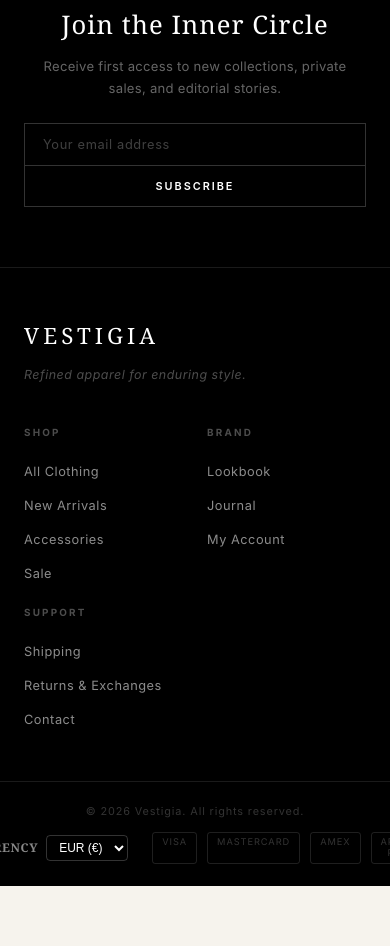
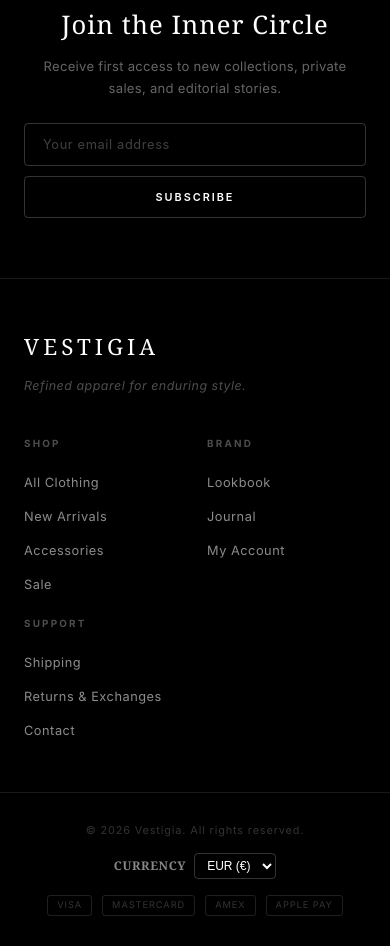
Before and after one commit to nimsaracruzz-wq/vestigia-, a React (Vite) app: page /journal in a window 390 px wide. Shown: the part 2140-3086 px from the top of the page. Before the commit the page ends 3026 px from the top, so only its background shows below. Built offline with nearby package versions, Linux system fonts and the light colour scheme; no server answers.

Commit message:
Fix mobile version footer responsiveness, alignment, and cropping

```diff
--- a/src/components/layout/Footer.tsx
+++ b/src/components/layout/Footer.tsx
@@ -91,7 +91,7 @@ export default function Footer() {
           &copy; {new Date().getFullYear()} Vestigia. All rights reserved.
         </p>
 
-        <div className="lux-footer__bottom-right" style={{ display: 'flex', alignItems: 'center', gap: '24px' }}>
+        <div className="lux-footer__bottom-right">
           <CurrencySwitcher />
 
           <div className="lux-footer__payments">
--- a/src/styles.css
+++ b/src/styles.css
@@ -3500,6 +3500,7 @@ img {
   display: flex;
   justify-content: space-between;
   padding: 22px clamp(24px, 6vw, 80px);
+  gap: 20px;
 }
 
 .lux-footer__copy {
@@ -3510,9 +3511,16 @@ img {
   margin: 0;
 }
 
+.lux-footer__bottom-right {
+  display: flex;
+  align-items: center;
+  gap: 24px;
+}
+
 .lux-footer__payments {
   display: flex;
   gap: 10px;
+  flex-wrap: wrap;
 }
 
 .lux-footer__payment-badge {
@@ -3544,8 +3552,19 @@ img {
 
   .lux-footer__bottom {
     flex-direction: column;
-    gap: 14px;
+    gap: 16px;
     text-align: center;
+    padding: 30px 24px;
+  }
+
+  .lux-footer__bottom-right {
+    flex-direction: column;
+    gap: 16px;
+    align-items: center;
+  }
+
+  .lux-footer__payments {
+    justify-content: center;
   }
 }
 
@@ -3556,14 +3575,19 @@ img {
 
   .lux-footer__form {
     flex-direction: column;
+    gap: 10px;
   }
 
   .lux-footer__input {
-    border-right: 1px solid rgba(255, 255, 255, 0.2);
-    border-bottom: none;
+    border: 1px solid rgba(255, 255, 255, 0.2);
+    border-radius: 4px;
+    width: 100%;
   }
 
   .lux-footer__submit {
+    border: 1px solid rgba(255, 255, 255, 0.2);
+    border-radius: 4px;
+    width: 100%;
     padding: 13px;
   }
 }
```
